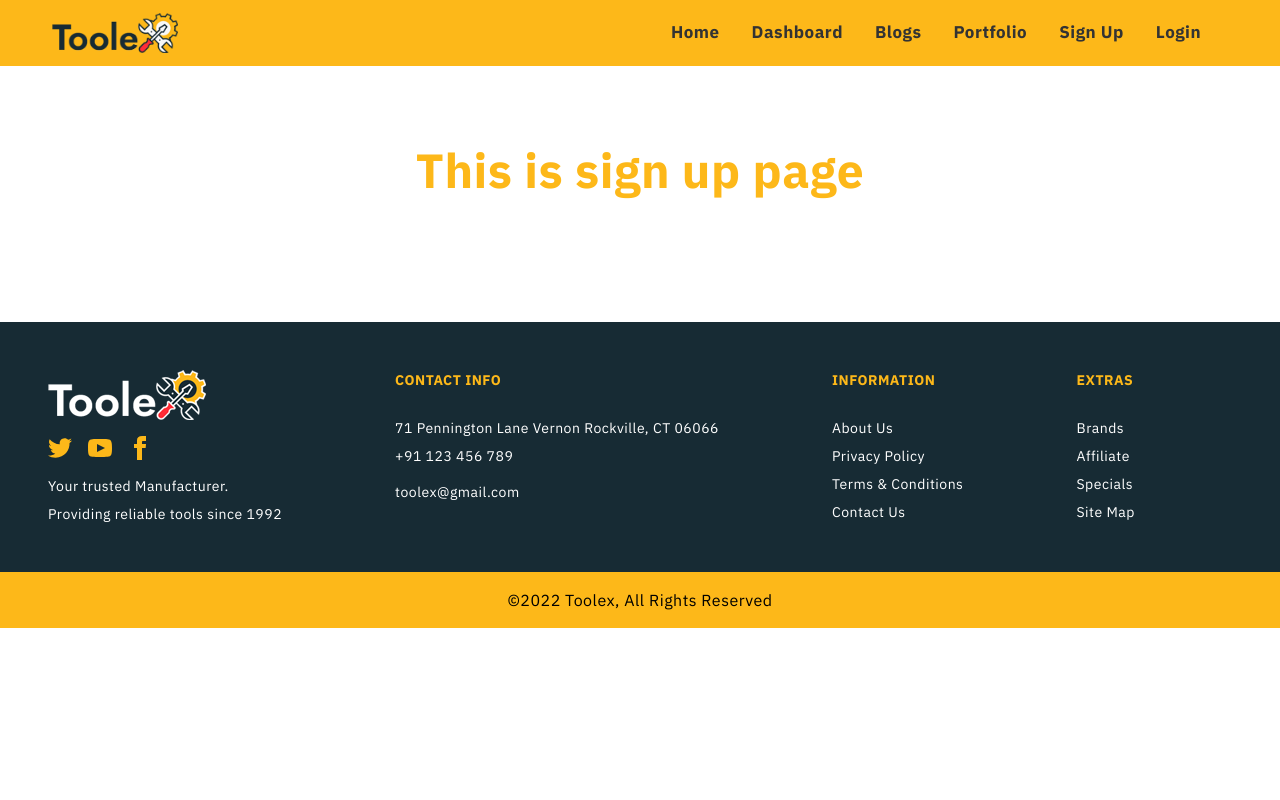
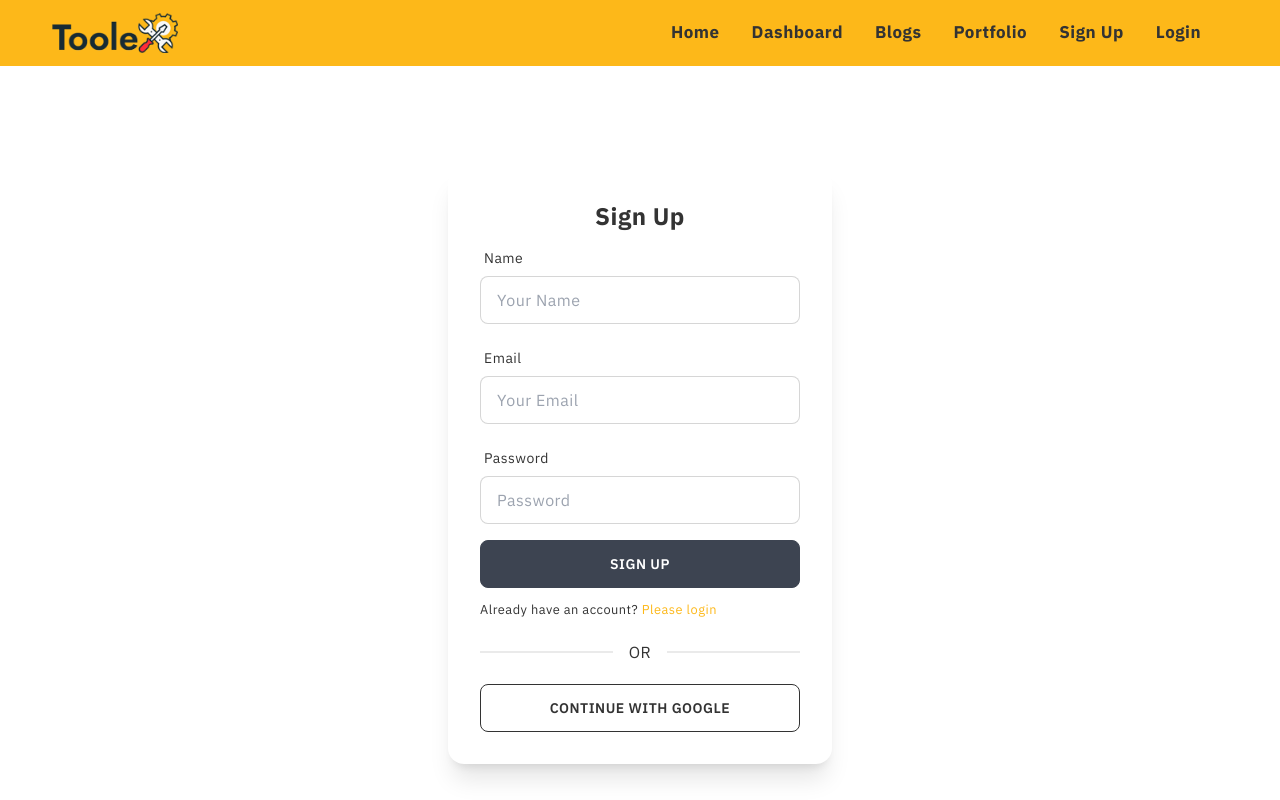
Before and after one commit to nasim8382/toolex-client, a React (Create React App) app: page /signup in a window 1280 px wide. Shown: the top 800 px of the page. Built offline with nearby package versions, Linux system fonts and the light colour scheme; no server answers.

Commit message:
sign up funtionality added

```diff
--- a/src/Pages/Login/SignUp.js
+++ b/src/Pages/Login/SignUp.js
@@ -1,11 +1,191 @@
-import React from 'react';
+import React, { useEffect } from "react";
+import {
+  useCreateUserWithEmailAndPassword,
+  useSignInWithGoogle,
+  useUpdateProfile,
+} from "react-firebase-hooks/auth";
+import auth from "../../firebase.init";
+import { useForm } from "react-hook-form";
+import Loading from "../Shared/Loading";
+import { Link, useLocation, useNavigate } from "react-router-dom";
+// import useToken from "../../hooks/useToken";
 
 const SignUp = () => {
-    return (
-        <div>
-            <h1 className='text-5xl text-center mt-20 font-bold text-secondary'>This is sign up page</h1>
+  const [signInWithGoogle, gUser, gLoading, gError] = useSignInWithGoogle(auth);
+  const {register,formState: { errors },handleSubmit,} = useForm();
+  const [
+      createUserWithEmailAndPassword,
+      user,
+      loading,
+      error] =
+    useCreateUserWithEmailAndPassword(auth);
+
+//   const [updateProfile, updating, updateError] = useUpdateProfile(auth);
+
+//   const [token] = useToken(user || gUser);
+
+  const navigate = useNavigate();
+  const location = useLocation();
+  let from = location.state?.from?.pathname || "/";
+
+  let signInError;
+
+ /*  useEffect(() => {
+    if (token) {
+      navigate(from, { replace: true });
+    }
+  }, [token, from, navigate]); */
+
+  useEffect(() => {
+    if (user || gUser) {
+      navigate(from, { replace: true });
+    }
+  }, [user, from, navigate]);
+
+  /* if (loading || gLoading || updating) {
+    return <Loading></Loading>;
+  } */
+
+  if (loading || gLoading) {
+    return <Loading></Loading>;
+  }
+
+  /* if (error || gError || updateError) {
+    signInError = <p className='text-red-500 mb-2'><small>{error?.message || gError?.message || updateError?.message}</small></p>
+ } */
+
+  if (error || gError) {
+    signInError = <p className='text-red-500 mb-2'><small>{error?.message || gError?.message}</small></p>
+ }
+
+const onSubmit = async data => {
+    await createUserWithEmailAndPassword(data.email, data.password);
+    // await updateProfile({ displayName: data.name });
+ }
+
+  return (
+    <div>
+      <div className="flex h-screen justify-center items-center">
+        <div className="card  flex-shrink-0 w-full max-w-sm bg-base-100 shadow-xl">
+          <div className="card-body">
+            <h2 className="text-center text-2xl font-bold">Sign Up</h2>
+            <form onSubmit={handleSubmit(onSubmit)}>
+              <div className="form-control w-full max-w-xs">
+                <label className="label">
+                  <span className="label-text">Name</span>
+                </label>
+                <input
+                  type="text"
+                  placeholder="Your Name"
+                  className="input input-bordered w-full max-w-xs"
+                  {...register("name", {
+                    required: {
+                      value: true,
+                      message: "Name is Required",
+                    },
+                  })}
+                />
+                <label className="label">
+                  {errors.name?.type === "required" && (
+                    <span className="label-text-alt text-red-500">
+                      {errors.name.message}
+                    </span>
+                  )}
+                </label>
+              </div>
+
+              <div className="form-control w-full max-w-xs">
+                <label className="label">
+                  <span className="label-text">Email</span>
+                </label>
+                <input
+                  type="email"
+                  placeholder="Your Email"
+                  className="input input-bordered w-full max-w-xs"
+                  {...register("email", {
+                    required: {
+                      value: true,
+                      message: "Email is Required",
+                    },
+                    pattern: {
+                      value: /[a-z0-9]+@[a-z]+\.[a-z]{2,3}/,
+                      message: "Provide a valid Email",
+                    },
+                  })}
+                />
+                <label className="label">
+                  {errors.email?.type === "required" && (
+                    <span className="label-text-alt text-red-500">
+                      {errors.email.message}
+                    </span>
+                  )}
+                  {errors.email?.type === "pattern" && (
+                    <span className="label-text-alt text-red-500">
+                      {errors.email.message}
+                    </span>
+                  )}
+                </label>
+              </div>
+              <div className="form-control w-full max-w-xs">
+                <label className="label">
+                  <span className="label-text">Password</span>
+                </label>
+                <input
+                  type="password"
+                  placeholder="Password"
+                  className="input input-bordered w-full max-w-xs"
+                  {...register("password", {
+                    required: {
+                      value: true,
+                      message: "Password is Required",
+                    },
+                    minLength: {
+                      value: 6,
+                      message: "Must be 6 characters or longer",
+                    },
+                  })}
+                />
+                <label className="label">
+                  {errors.password?.type === "required" && (
+                    <span className="label-text-alt text-red-500">
+                      {errors.password.message}
+                    </span>
+                  )}
+                  {errors.password?.type === "minLength" && (
+                    <span className="label-text-alt text-red-500">
+                      {errors.password.message}
+                    </span>
+                  )}
+                </label>
+              </div>
+
+              {signInError}
+              <input
+                className="btn w-full max-w-xs text-white"
+                type="submit"
+                value="Sign Up"
+              />
+            </form>
+            <p>
+              <small>
+                Already have an account?{" "}
+                <Link className="text-secondary" to="/login">
+                  Please login
+                </Link>
+              </small>
+            </p>
+            <div className="divider">OR</div>
+            <button
+              onClick={() => signInWithGoogle()}
+              className="btn btn-outline"
+            >
+              Continue with Google
+            </button>
+          </div>
         </div>
-    );
+      </div>
+    </div>
+  );
 };
 
 export default SignUp;
```
